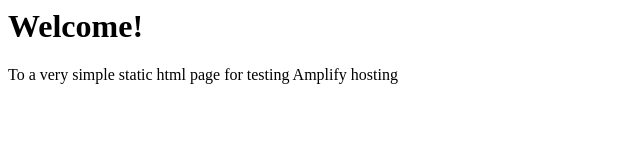
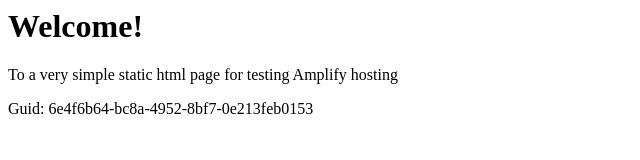
Before and after one commit to aws-aemilia-hkg/Github-PR-Commit-Integration-Test-DoNotTouch-v1-preprod-ap-east-1, a website: page src/index.html in a window 1280 px wide. Shown: the whole page, without its empty margins (0-640 px from the left). Drawn offline with Linux system fonts and the light colour scheme.

Commit message:
commit from integ tests

```diff
--- a/src/index.html
+++ b/src/index.html
@@ -1,3 +1,5 @@
+
+
 <html lang="en">
 
 <head>
@@ -10,6 +12,6 @@
 <body>
     <h1>Welcome!</h1>
     <p>To a very simple static html page for testing Amplify hosting</p>
-</body>
+    <p>Guid: 6e4f6b64-bc8a-4952-8bf7-0e213feb0153</p></body>
 
 </html>
```
